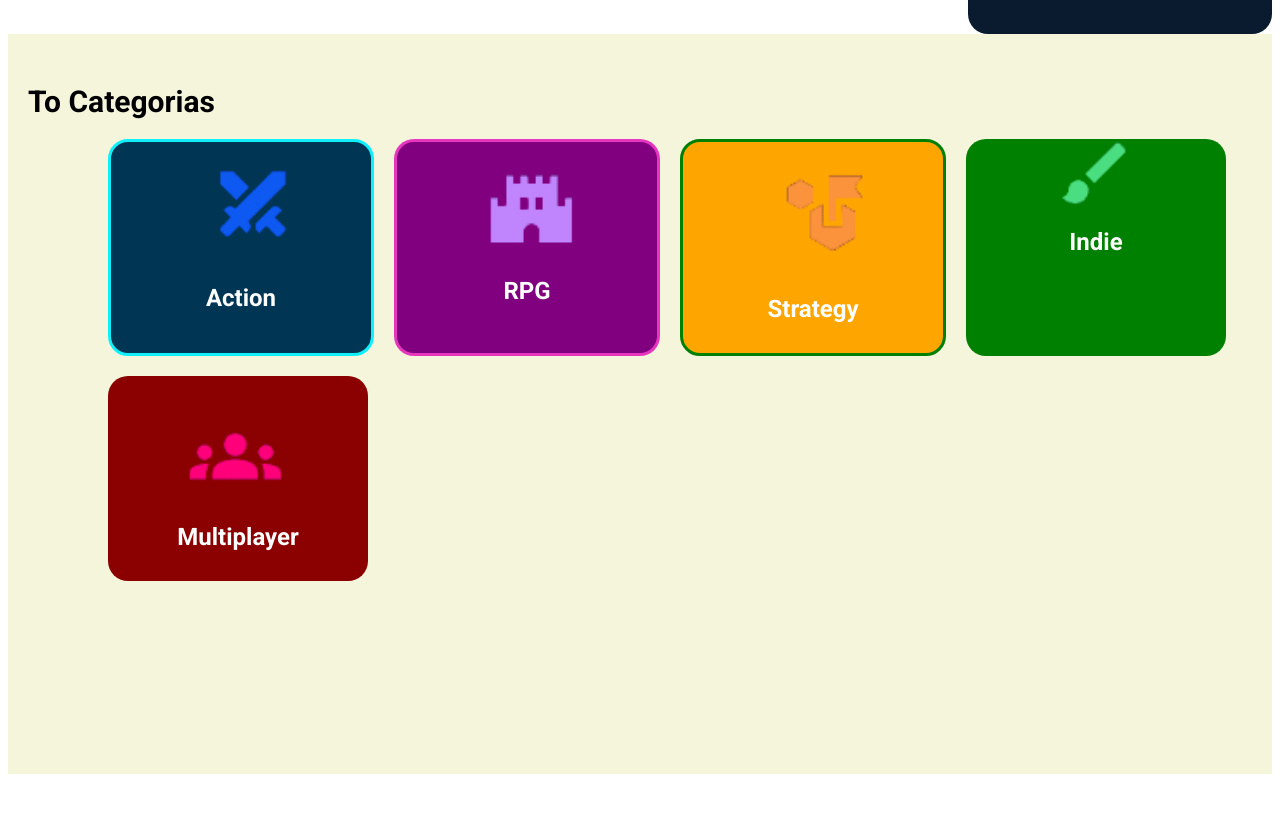
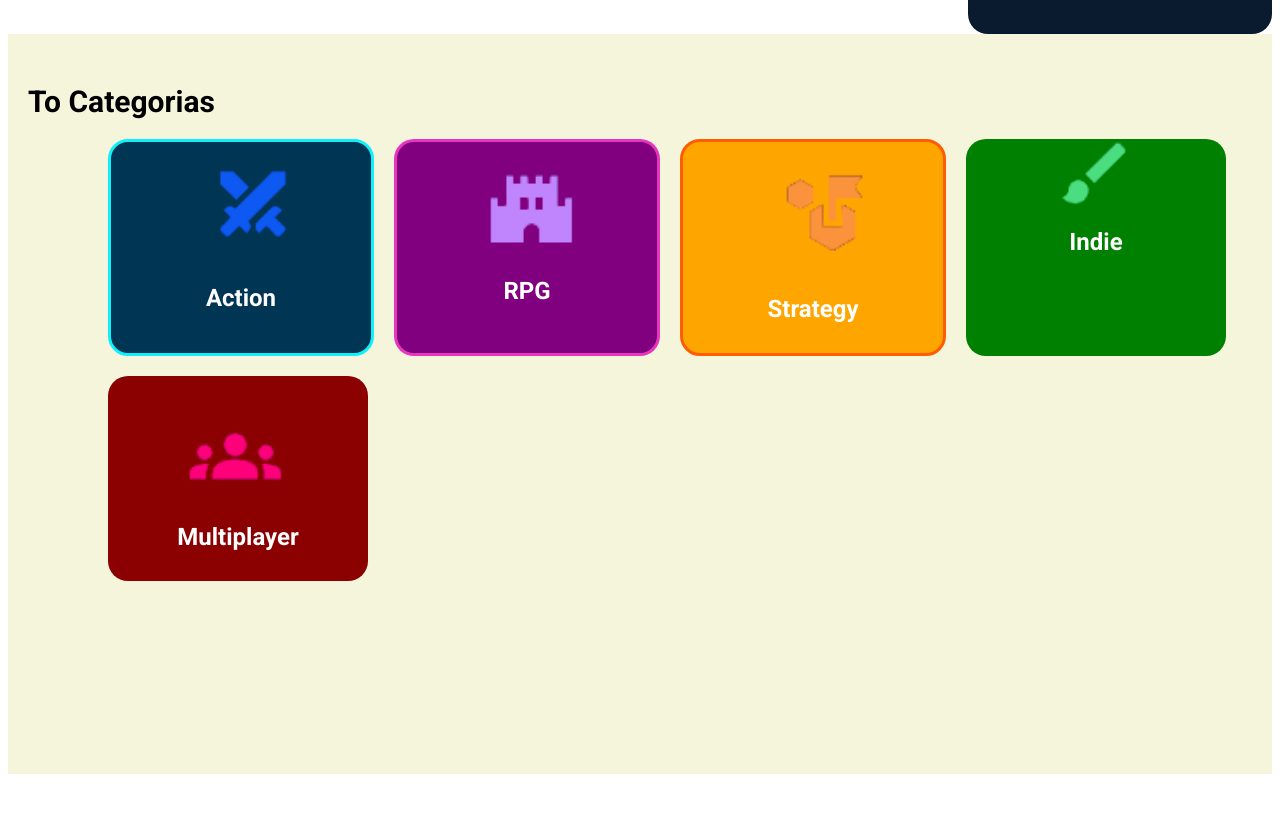
Before and after one commit to gabrieljcoutinho/Projeto-loja-de-jogo-SPA, a React (Create React App) app: page / in a window 1280 px wide. Shown: the part 1140-1953 px from the top of the page. Built offline with nearby package versions, Linux system fonts and the light colour scheme.

Commit message:
borda laranja

```diff
--- a/src/Css/categoriasDeJogos.css
+++ b/src/Css/categoriasDeJogos.css
@@ -63,7 +63,7 @@
 #strategy {
     background-color: orange;
     font-family: 'Roboto';
-    border: 3px solid green;
+    border: 3px solid #FF5C00;
 }
 
 #indie {
```
